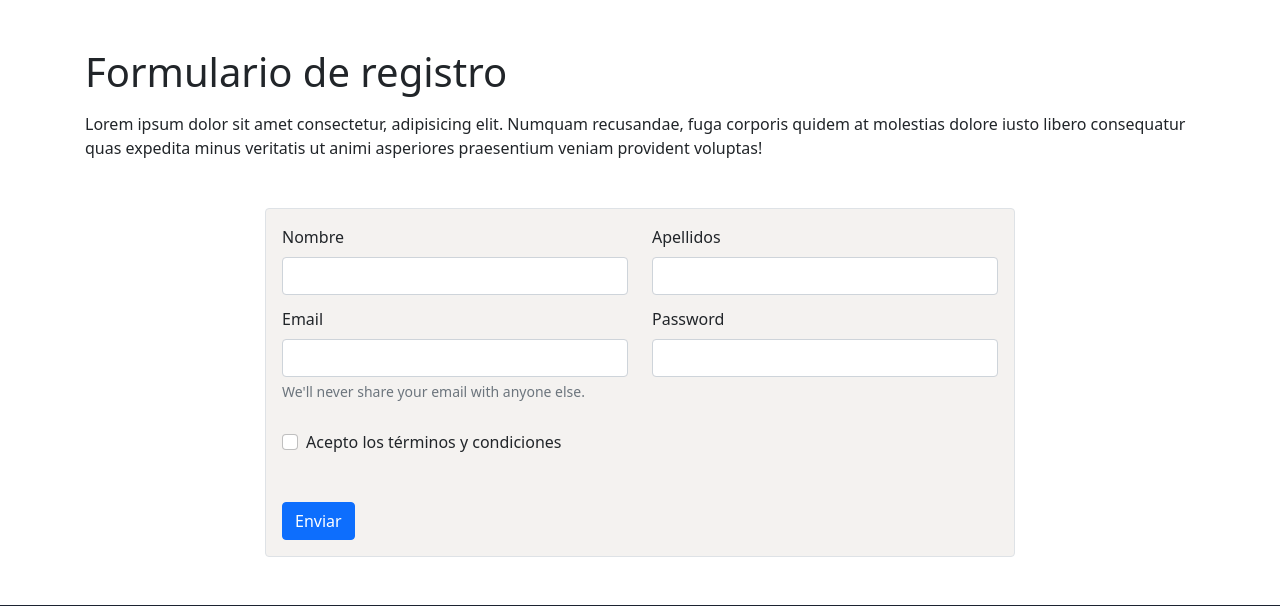
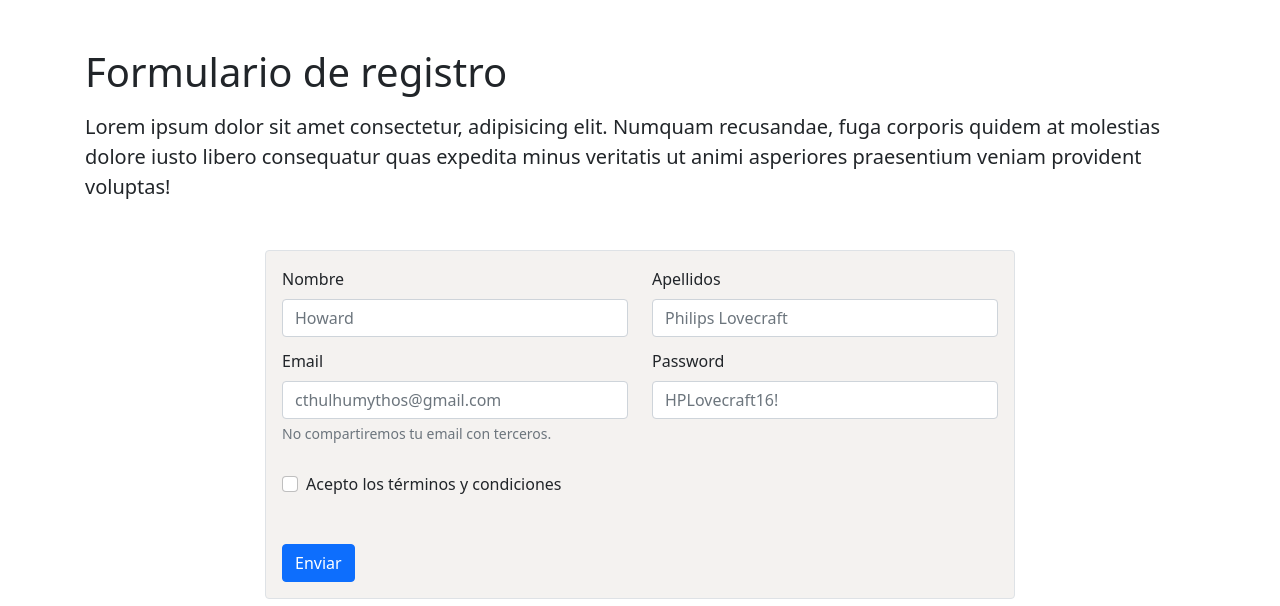
Before and after one commit to mikel500/php-oop-basics, a PHP site: page /store-php/ in a window 1280 px wide. Shown: the part 58-664 px from the top of the page. Run offline with PHP 8.4, Linux system fonts and the light colour scheme.

Commit message:
Modificaciones varias para mejorar el funcionamiento

```diff
--- a/views/users/register.php
+++ b/views/users/register.php
@@ -1,35 +1,42 @@
 <div class="py-5 container">
-    <?php if (isset($message)) { ?>
-        <h2><?= $message ?></h2>
-    <?php } ?>
     <h1> Formulario de registro </h1>
-    <p class="my-3"> Lorem ipsum dolor sit amet consectetur, adipisicing elit. Numquam recusandae, fuga corporis quidem at molestias dolore iusto libero consequatur quas expedita minus veritatis ut animi asperiores praesentium veniam provident voluptas! </p>
-    <form action="index.php?controller=user&action=postUser" method="POST" class="register-form border border-1 rounded p-3 mx-auto mt-5">
+    <p class="my-3 fs-5 "> Lorem ipsum dolor sit amet consectetur, adipisicing elit. Numquam recusandae, fuga corporis quidem at molestias dolore iusto libero consequatur quas expedita minus veritatis ut animi asperiores praesentium veniam provident voluptas! </p>
+    <form action="<?= base_url ?>user/postUser" method="POST" class="register-form border border-1 rounded p-3 mx-auto mt-5">
         <div class="row mb-2">
             <div class="col-sm mb-1">
                 <label for="name" class="form-label">Nombre</label>
-                <input type="text" class="form-control" id="name" name="name">
+                <input type="text" class="form-control" id="name" name="name" placeholder="Howard">
             </div>
             <div class="col-sm mb-1">
                 <label for="surname" class="form-label">Apellidos</label>
-                <input type="text" class="form-control" id="surname" name="surname">
+                <input type="text" class="form-control" id="surname" name="surname" placeholder="Philips Lovecraft">
             </div>
         </div>
         <div class="row mb-2">
             <div class="col-sm mb-1">
                 <label for="email" class="form-label">Email</label>
-                <input type="email" class="form-control" id="email" name="email">
-                <p class="form-text">We'll never share your email with anyone else.</p>
+                <input type="email" class="form-control" id="email" name="email" placeholder="cthulhumythos@gmail.com">
+                <p class="form-text">No compartiremos tu email con terceros.</p>
             </div>
             <div class="col-sm mb-1">
                 <label for="password" class="form-label">Password</label>
-                <input type="password" class="form-control" id="password" name="password">
+                <input type="password" class="form-control" id="password" name="password" placeholder="HPLovecraft16!">
             </div>
         </div>
         <div class="form-check mb-5">
-            <input type="checkbox" class="form-check-input" id="terms" name="terms">
+            <input type="checkbox" class="form-check-input" id="terms" name="terms" value="accepted">
             <label class="form-check-label" for="terms">Acepto los términos y condiciones</label>
         </div>
         <button type="submit" class="btn btn-primary" name="register" value="register">Enviar</button>
     </form>
+    <?php if (isset($_SESSION["success_msg"])) : ?>
+        <p class="text-center text-success fs-5 mt-2"><?= $_SESSION["success_msg"] ?></p>
+    <?php endif; ?>
+    <?php if (isset($_SESSION["error_msg"])) : ?>
+        <p class="text-center text-danger fs-5 mt-2"><?= $_SESSION["error_msg"] ?></p>
+    <?php endif; ?>
 </div>
+<?php
+unset($_SESSION["success_msg"]);
+unset($_SESSION["error_msg"]);
+?>
```
